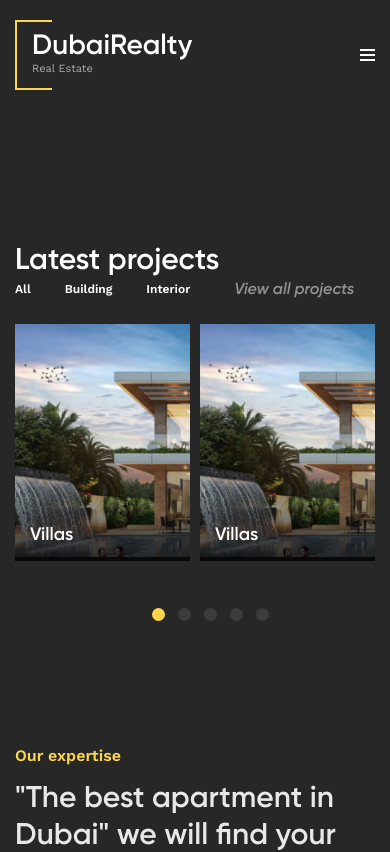
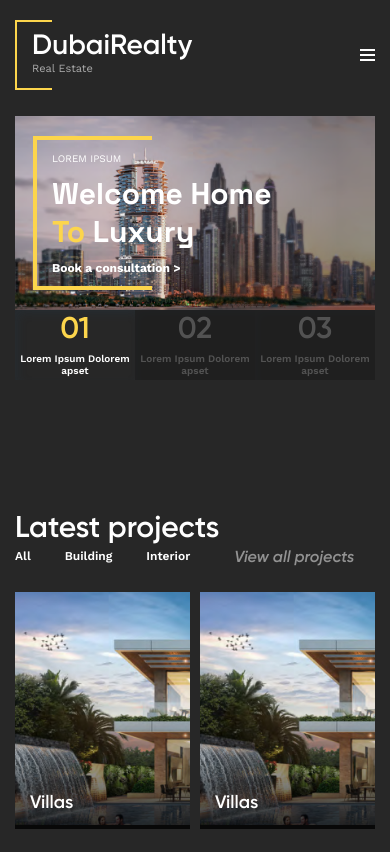
Before and after one commit to ViktorUserName/dubai-realty, a React (Create React App) app: page / in a window 390 px wide. Shown: the top 852 px of the page. Built offline with nearby package versions, Linux system fonts and the light colour scheme.

Commit message:
add adp banner

```diff
--- a/src/pages/MainPage/MainPage.tsx
+++ b/src/pages/MainPage/MainPage.tsx
@@ -17,7 +17,7 @@ const MainPage = () => {
     const {results: postsFaq} = faqData;
     return (
         <>
-        {/* <Banner/> */}
+        <Banner/>
         <Latest/>
         <Expertise/>
         <Limit cardConfig={postsLimit} />
--- a/src/pages/MainPage/blocks/Banner/Banner.module.scss
+++ b/src/pages/MainPage/blocks/Banner/Banner.module.scss
@@ -1,7 +1,4 @@
 .banner {
-    &I {
-        position: absolute;
-    }
     &Icons {
         position: absolute;
         right: 20px;
@@ -9,23 +6,42 @@
         display: flex;
         flex-direction: column;
         gap: 20px;
+        @media (max-width:470px){
+            display: none;
+        }
     }
     &Swiper {
-        height: 971px;
-        background: linear-gradient(270deg, rgba(0, 0, 0, 0.4) 10.1%, rgba(0, 0, 0, 0) 76.11%), url(../../../../img/banner.png);
+        @media (max-width:760px){
+            padding-bottom: 70px!important;
+        }
     }
     &Card {
-        position: relative;
+        background: linear-gradient(270deg, rgba(0, 0, 0, 0.4) 10.1%, rgba(0, 0, 0, 0) 76.11%);
+        &Info{
+            position: absolute;
+            top: 27%;
+            left: 25%;
             display: flex;
             flex-direction: column;
             align-items: flex-start;
             max-width: 742px;
             gap: 15px;
-        position: absolute;
-        top: 260px;
-        left: 375px;
             border-left: 4px solid #FCD54C;
             padding: 44px 0 51px 28px;
+            @media (max-width:1220px){
+                top: 15%;
+                left: 15%;
+                max-width: 422px;
+                padding: 34px 0 21px 25px;
+            }
+            @media (max-width:1000px){
+                top: 10%;
+                left: 5%;
+            }
+            @media (max-width:600px){
+                padding: 17px 0 15px 15px;
+                gap: 10px;
+            }
             &::before {
                 content: '';
             border-top: 4px solid #FCD54C;
@@ -45,6 +61,7 @@
             bottom: 0;
         }
         }
+    }
     &H1 {
         font-family: 'Space Grotesk';
         font-style: normal;
@@ -55,6 +72,16 @@
         &Span {
             color: #FCD54C;
         }
+        @media (max-width:1000px){
+            font-size: 50px;
+            line-height: 64px;
+        }
+        @media (max-width:600px){
+            font-size: 30px;
+            line-height: 37px;
+            max-width: 230px;
+            line-height: 38px;
+        }
     }
     &P {
         font-family: 'Work Sans';
@@ -64,6 +91,14 @@
         line-height: 19px;
         text-transform: uppercase;
         color: #FFFFFF;
+        @media (max-width:1220px){
+            font-size: 10px;
+            line-height: 12px;
+        }
+        @media (max-width:600px){
+            font-size: 10px;
+            line-height: 12px;
+        }
     }
     &Button {
         font-family: 'Work Sans';
@@ -74,7 +109,14 @@
         color: #FFFFFF;
         background: none;
         border: none;
-
+        @media (max-width:1220px){
+            font-size: 16px;
+            line-height: 19px;
+        }
+        @media (max-width:600px){
+            font-size: 12px;
+            line-height: 14px;
+        }
     }
 }
 
--- a/src/pages/MainPage/blocks/Banner/Banner.tsx
+++ b/src/pages/MainPage/blocks/Banner/Banner.tsx
@@ -8,15 +8,21 @@ import 'swiper/scss/pagination';
 import './slider.scss'
 import ContactsIcons from '../../../../components/ContactsIcons/ContactsIcons';
 import imgB from '../../../../img/banner.png'
+import imgS from '../../../../img/bannerS.png'
+
 
 const Card: React.FC = () => {
     return (
         <div className={s.bannerCard}>
-            {/* <img src={imgB} alt="" className={s.bannerI} /> */}
-            <p className={s.bannerP}>Lorem ipsum</p>
-            <h1 className={s.bannerH1}>Welcome Home <span className={s.bannerH1Span}>To</span> Luxury</h1>
-            <button className={s.bannerButton}>Book a consultation {'>'}</button>
-
+            {
+                window.innerWidth <= 380 && <img src={imgS} alt="" className={s.bannerI} /> ||
+                window.innerWidth >= 381 && <img src={imgB} alt="" className={s.bannerI} />
+            }
+            <div className={s.bannerCardInfo}>
+                <p className={s.bannerP}>Lorem ipsum</p>
+                <h1 className={s.bannerH1}>Welcome Home <span className={s.bannerH1Span}>To</span> Luxury</h1>
+                <button className={s.bannerButton}>Book a consultation {'>'}</button>
+            </div>
         </div>
     )
 }
@@ -31,6 +37,7 @@ const Banner: React.FC = () => {
                         // className="bannerSwiper"
                         pagination={
                             {clickable: true,
+                            modifierClass: 'swiper-pagination-banner-',
                             renderBullet: function (index, className) {
                                     return ('<div class="' + className + '">' +'0'+ (index + 1) + '<p class="sliderText">'+ `Lorem Ipsum Dolorem apset` + "</pс>" +"</div>");
                                 },
@@ -38,9 +45,9 @@ const Banner: React.FC = () => {
                         }
                         modules={[Pagination]}
                         >
-                        <SwiperSlide><ContactsIcons className={s.bannerIcons}/><Card/></SwiperSlide>
-                        <SwiperSlide><ContactsIcons className={s.bannerIcons}/><Card/></SwiperSlide>
-                        <SwiperSlide><ContactsIcons className={s.bannerIcons}/><Card/></SwiperSlide>
+                        <SwiperSlide><Card/><ContactsIcons className={s.bannerIcons}/></SwiperSlide>
+                        <SwiperSlide><Card/><ContactsIcons className={s.bannerIcons}/></SwiperSlide>
+                        <SwiperSlide><Card/><ContactsIcons className={s.bannerIcons}/></SwiperSlide>
                     </Swiper>
             </div>
             </div>
--- a/src/pages/MainPage/blocks/Banner/slider.scss
+++ b/src/pages/MainPage/blocks/Banner/slider.scss
@@ -1,13 +1,21 @@
-.swiper-pagination.swiper-pagination-clickable.swiper-pagination-bullets.swiper-pagination-horizontal {
+.swiper-pagination.swiper-pagination-clickable.swiper-pagination-banner-bullets.swiper-pagination-horizontal {
     width: 1080px!important;
     height: 150px;
-    bottom: 0px;
-    // right: 0px !important;
     background: #272727;
-    left: 40%;
+    bottom: 4px;
+    right: 0;
     display: flex;
     flex-direction: row;
     justify-content: space-between;
+    @media (max-width:1450px){
+        width: 540px!important;
+        height: 70px;
+    }
+    @media (max-width:760px){
+        width: 100%!important;
+        height: 70px;
+        // flex-direction: column;
+    }
     & div {
         margin: 0!important;
         width: 34%!important;
@@ -24,6 +32,15 @@
         font-size: 60px;
         line-height: 24px;
         color: #FFFFFF;
+        @media (max-width:1450px){
+            font-size: 40px;
+            line-height: 50px;
+        }
+        @media (max-width:760px){
+            font-size: 30px;
+            line-height: 40px;
+            flex-direction: column;
+        }
     }
 }
 .swiper-pagination-bullet.swiper-pagination-bullet-active {
@@ -40,4 +57,15 @@
     color: #FFFFFF;
     text-align: left;
     margin-left: 37px;
+    @media (max-width:1450px){
+        font-size: 12px;
+        line-height: 14px;
+        margin-left: 10px;
+    }
+    @media (max-width:760px){
+        font-size: 10px;
+        line-height: 12px;
+        text-align: center;
+        margin: 5px;
+    }
 }
```
Also changed, not shown: src/img/bannerS.png (added). Lines whose indentation alone changed are shown as unchanged.
